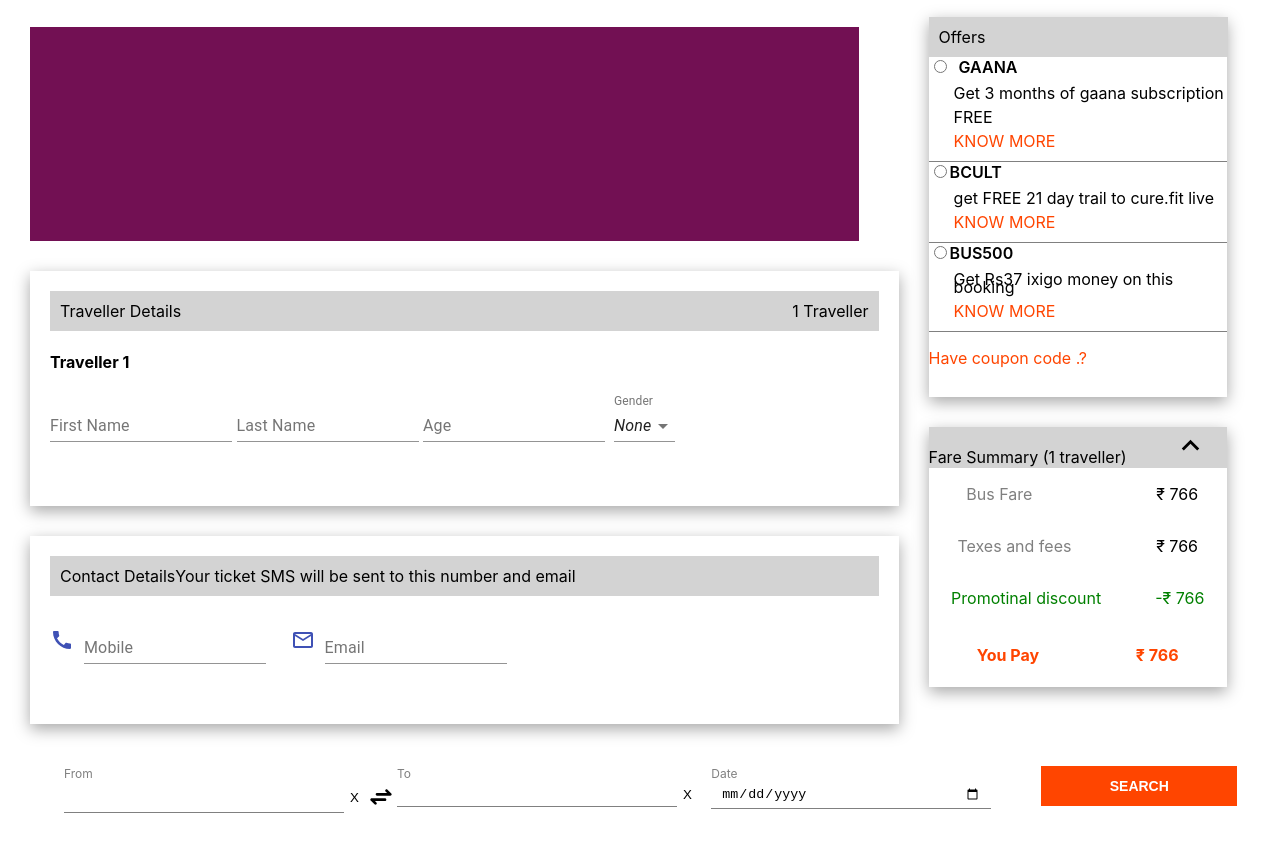
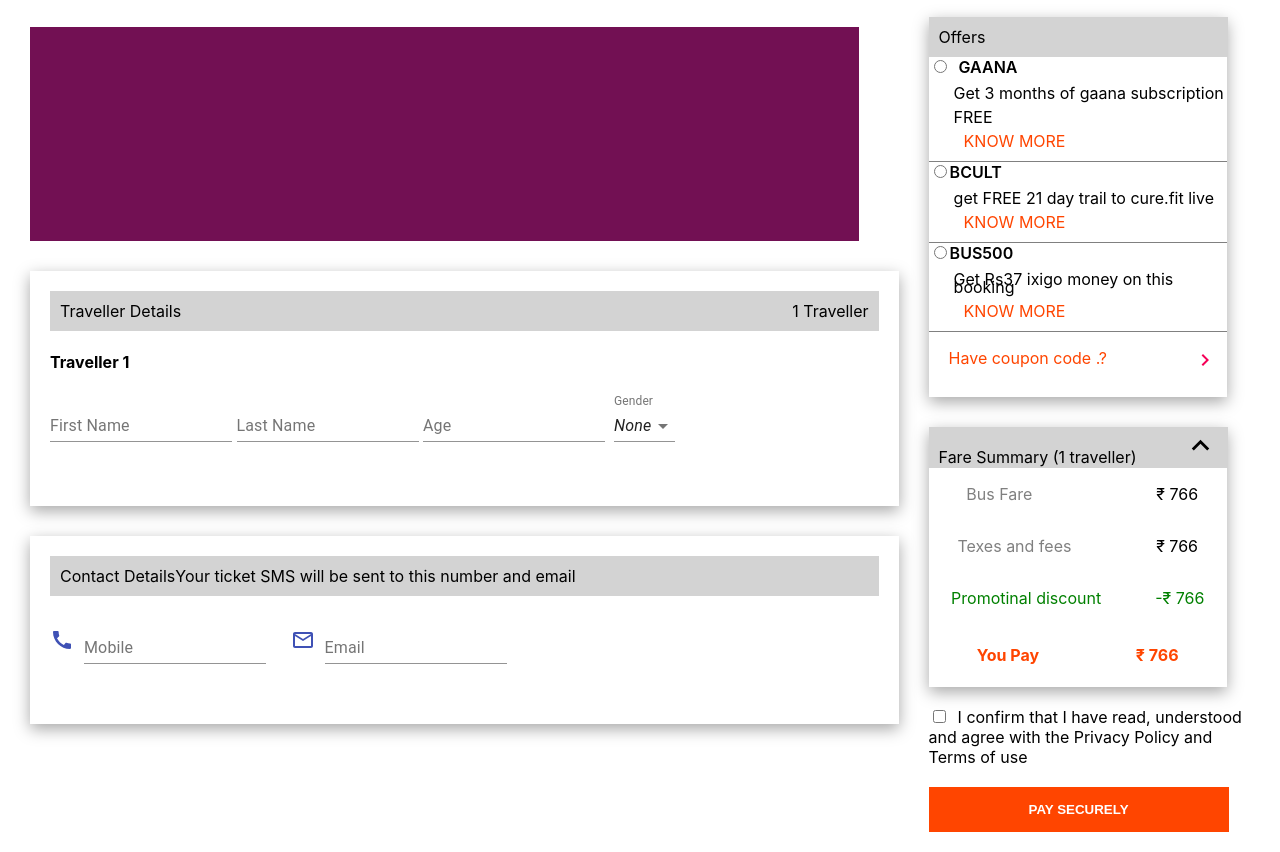
Before and after one commit to Sathyaprakashsp666/team-ixigo.com, a React (Create React App) app in the folder main/: page /payment in a window 1280 px wide. Shown: the part 180-1032 px from the top of the page. Before the commit the page ends 1011 px from the top, so only its background shows below. Built offline with nearby package versions, Linux system fonts and the light colour scheme.

Commit message:
payment page

```diff
--- a/main/src/Components/PaymentPage/PaymentPage.css
+++ b/main/src/Components/PaymentPage/PaymentPage.css
@@ -5,7 +5,6 @@
   width: 95%;
   height: 67px;
   margin: auto;
-
 }
 
 .payment__header img {
@@ -24,7 +23,7 @@
   display: flex;
   width: 100%;
   min-height: 700px;
-  gap: 20px
+  gap: 20px;
 }
 
 .payment__left {
@@ -78,62 +77,67 @@
 
 .payment__contactForm1 {
   display: flex;
-  justify-content:flex-start;
+  justify-content: flex-start;
   align-items: center;
   padding: 10px;
   background-color: lightgray;
 }
 
-
-.payment__offerCont{
+.payment__offerCont {
   display: flex;
   flex-direction: column;
   width: 90%;
   height: 380px;
   /* margin: 20px; */
+  /* padding-left: 10px; */
   box-shadow: rgba(0, 0, 0, 0.35) 0px 5px 15px;
-
 }
 
-.payment__offerContTitle{
+.payment__offerContTitle {
   width: 97%;
   background-color: lightgray;
   height: 40px;
   display: flex;
   align-items: center;
-   justify-content:left;
+  justify-content: left;
   padding-left: 10px;
 }
 
-.payment__checkbox{
+.payment__checkbox {
   line-height: 8px;
   border-bottom: 1px solid gray;
 }
 
-.payment__checkbox p{
+.payment__checkbox p {
   margin-left: 25px;
 }
-.payment__checkbox label{
+.payment__checkbox label {
   font-weight: 600;
+}
+.payment__couponCont {
+  display: flex;
+  justify-content: space-between;
+  padding-left: 10px;
+  padding-right: 10px;
 }
 .orangered {
   color: orangered;
+  padding-left: 10px;
 }
 
-
-.payement_fair{
+.payement_fair {
   display: flex;
   flex-direction: column;
   width: 90%;
   min-height: 150px;
   box-shadow: rgba(0, 0, 0, 0.35) 0px 5px 15px;
   margin-top: 30px;
-
 }
-.payement_fairSummary{
-    width: 100%;
+.payement_fairSummary {
+  width: 97%;
   height: 41px;
   background-color: lightgray;
+  padding-left: 10px;
 }
 
 .payement_fairSummary button {
@@ -145,15 +149,30 @@ margin-left: 25px;
 
 .payment__cal {
   display: flex;
-    justify-content:space-around ;
+  justify-content: space-around;
   align-items: center;
 }
-.payment__gray{
+.payment__gray {
   color: gray;
 }
-.payment__green{
+.payment__green {
   color: green;
 }
-.payment__orange{
+.payment__orange {
   color: orangered;
 }
+
+.payment__button {
+  background-color: orangered;
+  width: 300px;
+  height: 45px;
+  text-transform: uppercase;
+  border: none;
+  outline: none;
+  color: white;
+  font-weight: 600;
+}
+.payment__policy {
+  margin-top: 20px;
+  margin-bottom: 20px;
+}
--- a/main/src/Components/PaymentPage/PaymentPage.jsx
+++ b/main/src/Components/PaymentPage/PaymentPage.jsx
@@ -10,8 +10,7 @@ import CallIcon from "@material-ui/icons/Call";
 import MailOutlineIcon from "@material-ui/icons/MailOutline";
 import KeyboardArrowUpIcon from "@material-ui/icons/KeyboardArrowUp";
 import ExpandMoreIcon from "@material-ui/icons/ExpandMore";
-import Checkbox from "@material-ui/core/Checkbox";
-import Search from "../QueryPage/Search";
+import ChevronRightIcon from '@material-ui/icons/ChevronRight';
 
 const useStyles = makeStyles((theme) => ({
   root: {
@@ -195,8 +194,9 @@ const PaymentPage = () => {
               <p className="orangered">KNOW MORE</p>
             </div>
 
-            <div>
+            <div className='payment__couponCont'>
               <p className="orangered">Have coupon code .?</p>
+              <p> < ChevronRightIcon color="secondary"/>  </p>
             </div>
           </div>
 
@@ -239,12 +239,17 @@ const PaymentPage = () => {
               </div>
             )}
           </div>
+          <div className="payment__policy">
+            <label>
+              <input type="checkbox" /> &nbsp;I confirm that I have read,
+              understood and agree with the Privacy Policy and Terms of use
+            </label>
+          </div>
           <div>
-           <inut type="checkbox" onChange={handleCheck} />
+            <button className="payment__button">PAY SECURELY</button>
           </div>
         </div>
       </div>
-      <Search/>
     </>
   );
 };
```
Lines whose indentation alone changed are shown as unchanged.
